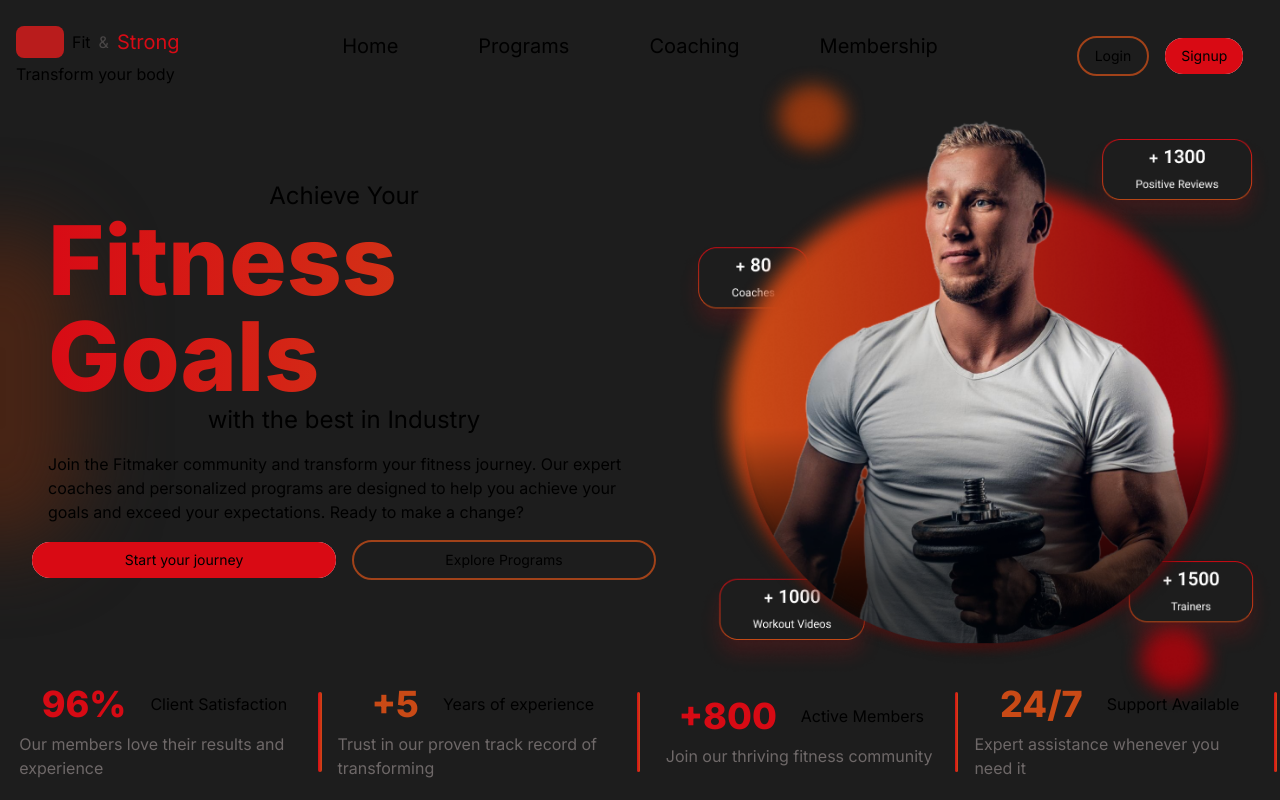
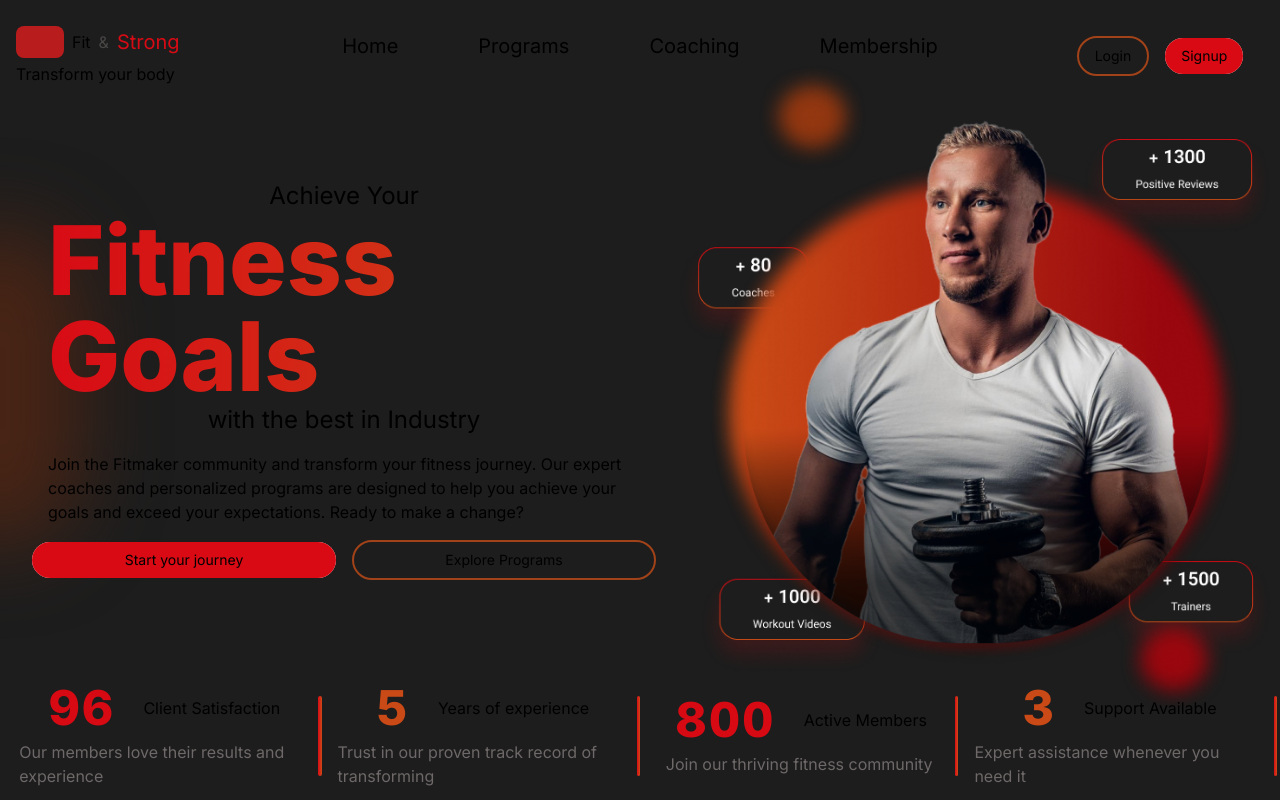
Before and after one commit to nameerakhter/Strong, a Next.js app: page / in a window 1280 px wide. Shown: the top 800 px of the page. Built offline with nearby package versions, Linux system fonts and the light colour scheme.

Commit message:
feat: NumberTicker from magicUi

```diff
--- a/package.json
+++ b/package.json
@@ -12,7 +12,7 @@
     "@react-three/fiber": "^8.17.6",
     "class-variance-authority": "^0.7.0",
     "clsx": "^2.1.1",
-    "framer-motion": "^11.3.30",
+    "framer-motion": "^11.5.2",
     "lucide-react": "^0.436.0",
     "next": "14.2.6",
     "react": "^18",
--- a/src/components/Highlights.tsx
+++ b/src/components/Highlights.tsx
@@ -2,15 +2,15 @@ import React from 'react'
 import Labels from './ui/Labels'
 
 const Highlights = () => {
-    return (
-        <div className='p-[1rem] flex items-center justify-center md:px-[.2rem]'>
-            <section className='w-1/4 flex flex-col items-center justify-center '><Labels colorT1='text-[#d70a14]' text1='96%' text2='Client Satisfaction' text3='Our members love their results and experience' /></section>
-            <section className='w-1/4 flex flex-col items-center justify-center '><Labels colorT1='text-[#c94a16]' text1='+5' text2='Years of experience' text3='Trust in our proven track record of transforming' /></section>
-            <section className='w-1/4 flex flex-col items-center justify-center '><Labels colorT1='text-[#d70a14]' text1='+800' text2='Active Members' text3='Join our thriving fitness community' /></section>
-            <section className='w-1/4 flex flex-col items-center justify-center '><Labels colorT1='text-[#c94a16]' text1='24/7' text2='Support Available' text3='Expert assistance whenever you need it' /></section>
+  return (
+    <div className='p-[1rem] flex items-center justify-center md:px-[.2rem]'>
+      <section className='w-1/4 flex flex-col items-center justify-center '><Labels colorT1='text-[#d70a14]' text1={96} text2='Client Satisfaction' text3='Our members love their results and experience' /></section>
+      <section className='w-1/4 flex flex-col items-center justify-center '><Labels colorT1='text-[#c94a16]' text1={+5} text2='Years of experience' text3='Trust in our proven track record of transforming' /></section>
+      <section className='w-1/4 flex flex-col items-center justify-center '><Labels colorT1='text-[#d70a14]' text1={+800} text2='Active Members' text3='Join our thriving fitness community' /></section>
+      <section className='w-1/4 flex flex-col items-center justify-center '><Labels colorT1='text-[#c94a16]' text1={24 / 7} text2='Support Available' text3='Expert assistance whenever you need it' /></section>
 
-        </div>
-    )
+    </div>
+  )
 }
 
 export default Highlights
--- /dev/null
+++ b/src/components/magicui/number-ticker.tsx
@@ -0,0 +1,55 @@
+"use client";
+
+import { useEffect, useRef } from "react";
+import { useInView, useMotionValue, useSpring } from "framer-motion";
+
+import { cn } from "@/lib/utils";
+
+export default function NumberTicker({
+  value,
+  direction = "up",
+  delay = 0,
+  className,
+}: {
+  value: number;
+  direction?: "up" | "down";
+  className?: string;
+  delay?: number; // delay in s
+}) {
+  const ref = useRef<HTMLSpanElement>(null);
+  const motionValue = useMotionValue(direction === "down" ? value : 0);
+  const springValue = useSpring(motionValue, {
+    damping: 60,
+    stiffness: 100,
+  });
+  const isInView = useInView(ref, { once: true, margin: "0px" });
+
+  useEffect(() => {
+    isInView &&
+      setTimeout(() => {
+        motionValue.set(direction === "down" ? 0 : value);
+      }, delay * 1000);
+  }, [motionValue, isInView, delay, value, direction]);
+
+  useEffect(
+    () =>
+      springValue.on("change", (latest) => {
+        if (ref.current) {
+          ref.current.textContent = Intl.NumberFormat("en-US").format(
+            Number(latest.toFixed(0)),
+          );
+        }
+      }),
+    [springValue],
+  );
+
+  return (
+    <span
+      className={cn(
+        "inline-block tabular-nums text-black dark:text-white tracking-wider",
+        className,
+      )}
+      ref={ref}
+    />
+  );
+}
--- a/src/components/ui/Labels.tsx
+++ b/src/components/ui/Labels.tsx
@@ -1,10 +1,12 @@
 import React from 'react'
+import NumberTicker from '../magicui/number-ticker'
 
-const Labels = ({text1, text2, text3, colorT1}:{text1:string,text2:string, text3:string,colorT1:string}) => {
+const Labels = ({ text1, text2, text3, colorT1 }: { text1: number, text2: string, text3: string, colorT1: string }) => {
   return (
     <div className='flex flex-col items-center justify-center w-full relative mt-[4rem] md:px-[.5rem] md:mt-0'>
       <div className='flex items-center justify-center md:gap-2'>
-      <p className={`text-4xl pr-[1rem] ${colorT1} font-extrabold md:text-base md:p-1 lg:text-4xl lg:pr-[1rem]`}>{text1}</p><p className='md:text-xs lg:text-base'>{text2}</p>
+        <p className={`text-4xl pr-[1rem] ${colorT1} `}><NumberTicker value={text1} className={`${colorT1} font-extrabold md:text-base md:p-1 lg:text-5xl `} /></p>
+        <p className='md:text-xs lg:text-base'>{text2}</p>
       </div>
       <p className='text-sm text-[#6e6868] text-wrap md:text-xs md:text-wrap md:px-1 md:m-1 lg:text-base'>{text3}</p>
       <div className='absolute bg-gradient-to-r from-[#d80b15] to-[#ce4a17] w-[.2rem] h-[5rem]  rounded-full right-0'></div>
```
Also changed, not shown: components.json, 1 other file (tests, documents, lock files or other folders).
